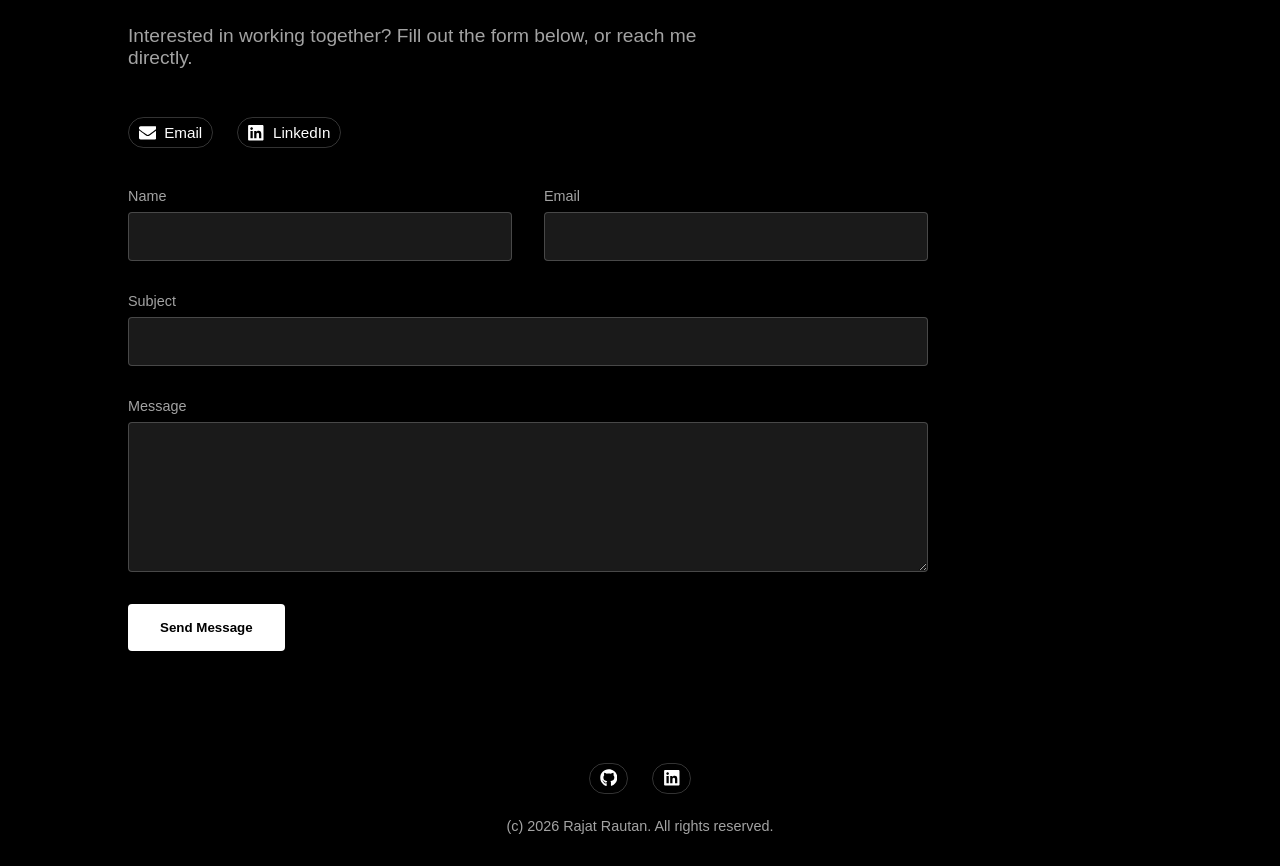
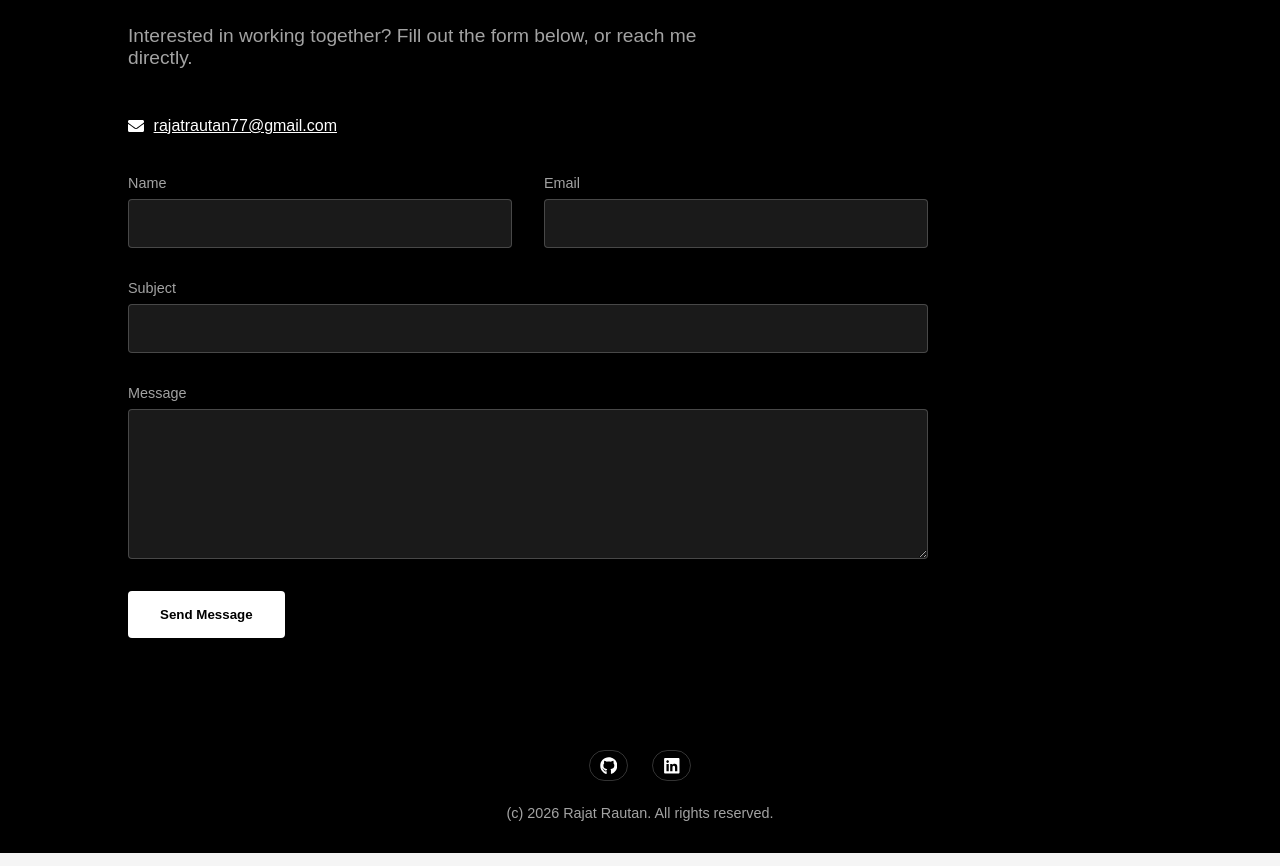
Before and after one commit to novasayat/rajat-personal-portfolio, a React (Create React App) app: page / in a window 1280 px wide. Shown: the part 2526-3392 px from the top of the page. Built offline with nearby package versions, Linux system fonts and the light colour scheme.

Commit message:
refactor: simplify contact section

```diff
--- a/src/components/Contact/Contact.js
+++ b/src/components/Contact/Contact.js
@@ -2,8 +2,7 @@
 import React, { useState } from 'react';
 import styled from 'styled-components';
 import { motion } from 'framer-motion';
-import { FaEnvelope, FaLinkedin } from 'react-icons/fa';
-import SocialLinks from '../common/SocialLinks';
+import { FaEnvelope } from 'react-icons/fa';
 
 const ContactContainer = styled.section`
   min-height: 100vh;
@@ -27,8 +26,17 @@ const ContactSubtitle = styled(motion.p)`
   max-width: 600px;
 `;
 
-const ContactLinks = styled.div`
+const ContactEmail = styled.div`
+  display: inline-flex;
+  align-items: center;
+  gap: 0.6rem;
   margin-bottom: 2.5rem;
+  color: var(--secondary-color);
+`;
+
+const EmailLink = styled.a`
+  color: var(--secondary-color);
+  text-decoration: underline;
 `;
 
 const Form = styled(motion.form)`
@@ -154,26 +162,12 @@ const Contact = () => {
       >
         Interested in working together? Fill out the form below, or reach me directly.
       </ContactSubtitle>
-      <ContactLinks>
-        <SocialLinks
-          items={[
-            {
-              label: 'Email',
-              href: 'mailto:rajatrautan77@gmail.com',
-              icon: <FaEnvelope />,
-              ariaLabel: 'Email Rajat Rautan'
-            },
-            {
-              label: 'LinkedIn',
-              href: 'https://www.linkedin.com/in/rajatrautan/',
-              icon: <FaLinkedin />,
-              external: true,
-              ariaLabel: 'Rajat Rautan on LinkedIn'
-            }
-          ]}
-          showLabels
-        />
-      </ContactLinks>
+      <ContactEmail>
+        <FaEnvelope aria-hidden="true" />
+        <EmailLink href="mailto:rajatrautan77@gmail.com" aria-label="Email Rajat Rautan">
+          rajatrautan77@gmail.com
+        </EmailLink>
+      </ContactEmail>
       <Form
         initial={{ opacity: 0, y: 30 }}
         whileInView={{ opacity: 1, y: 0 }}
```
